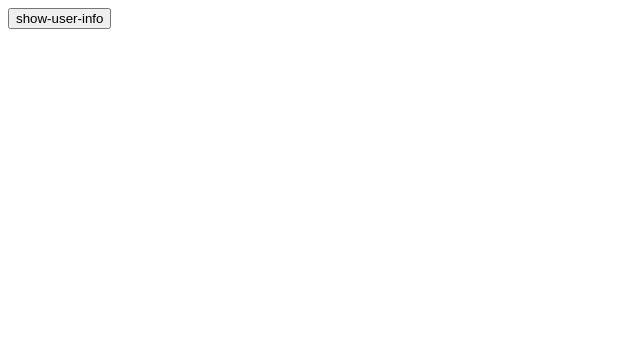
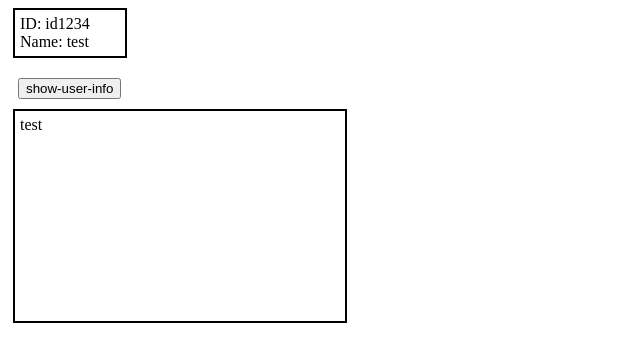
Before and after one commit to mochi256/call_api_template, a React (Create React App) app: page / in a window 1280 px wide. Shown: the top 362 px of the page, without its empty margins (0-640 px from the left). Built offline with nearby package versions, Linux system fonts and the light colour scheme.

Commit message:
update: api test

```diff
--- a/package.json
+++ b/package.json
@@ -40,6 +40,7 @@
     ]
   },
   "devDependencies": {
+    "@types/styled-components": "^5.1.4",
     "@typescript-eslint/eslint-plugin": "^4.8.1",
     "@typescript-eslint/parser": "^4.8.1",
     "eslint": "^7.14.0",
--- a/src/components/App.tsx
+++ b/src/components/App.tsx
@@ -1,14 +1,22 @@
 import React from 'react';
+import { UserInfo } from './UserInfo';
 import { Button } from './Button';
-
+import { InfomationPanel } from './InfomationPanel';
 
 export interface AppProps {
-  button_title: string,
+  id: string,
 }
 
 export const App:React.FC<AppProps> = (props) => {
-  const { button_title } = props;
+  const { id } = props;
   return (
-      <Button title={button_title} />
+      <>
+        <UserInfo
+          id={ id }
+          name={'test'}
+        />
+        <Button title={'show-user-info'} />
+        <InfomationPanel value={'test'} />
+      </>
   );
 };
--- a/src/components/Button.tsx
+++ b/src/components/Button.tsx
@@ -1,4 +1,5 @@
 import React from 'react';
+import styled from 'styled-components';
 
 export interface ButtonProps {
   title: string,
@@ -7,6 +8,13 @@ export interface ButtonProps {
 export const Button:React.FC<ButtonProps> = (props) => {
   const { title } = props;
   return (
+    <Style>
       <input type={'button'} value={title} />
+    </Style>
   );
 };
+
+const Style = styled('div')`
+  margin: 5px;
+  padding: 5px;
+`;
--- /dev/null
+++ b/src/components/InfomationPanel.tsx
@@ -0,0 +1,23 @@
+import React from 'react';
+import styled from 'styled-components';
+
+export interface InfomationPanelProps {
+  value: string,
+}
+
+export const InfomationPanel:React.FC<InfomationPanelProps> = (props) => {
+  const { value } = props;
+  return (
+      <Style>
+        { value }
+      </Style>
+  );
+};
+
+const Style = styled('div')`
+  margin: 5px;
+  padding: 5px;
+  border: 2px solid black;
+  width: 320px;
+  height: 200px;
+`;
--- /dev/null
+++ b/src/components/UserInfo.tsx
@@ -0,0 +1,25 @@
+import React from 'react';
+import styled from 'styled-components';
+
+export interface UserInfoProps {
+  id: string,
+  name: string,
+}
+
+export const UserInfo:React.FC<UserInfoProps> = (props) => {
+  const { id, name } = props;
+  return (
+      <Style>
+        ID: { id }<br />
+        Name: { name }
+      </Style>
+  );
+};
+
+const Style = styled('div')`
+  width: 100px;
+  margin: 5px;
+  padding: 5px;
+  margin-bottom: 15px;
+  border: 2px solid black;
+`;
--- a/src/index.tsx
+++ b/src/index.tsx
@@ -3,6 +3,6 @@ import ReactDOM from 'react-dom';
 import { App } from './components/App'
 
 ReactDOM.render(
-  <App button_title={'show-user-info'} />,
+  <App id={'id1234'} />,
   document.getElementById('root')
 );
```
Lines whose indentation alone changed are shown as unchanged.
